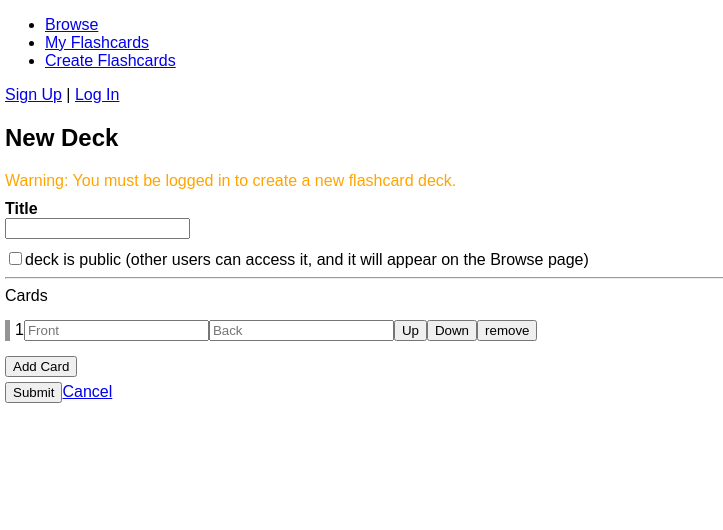
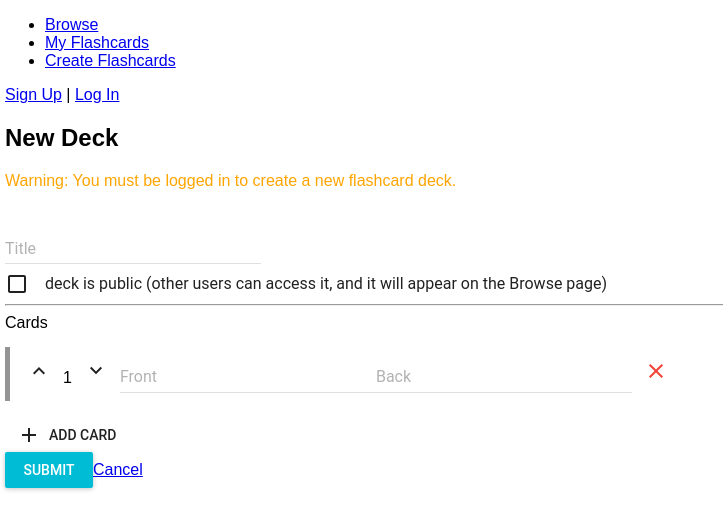
Before and after one commit to sequoian/flashcards, a React (Create React App) app in the folder react/: page /new in a window 1280 px wide. Shown: the top 530 px of the page, without its empty margins (0-723 px from the left). Built offline with nearby package versions, Linux system fonts and the light colour scheme.

Commit message:
material deck form

```diff
--- a/react/src/js/DeckForm.js
+++ b/react/src/js/DeckForm.js
@@ -1,6 +1,16 @@
 import React, { Component } from 'react'
 import {BackLinkHistory} from './HistoryLink'
 import LabeledInput from './LabeledInput'
+import RaisedButton from 'material-ui/RaisedButton'
+import TextField from 'material-ui/TextField'
+import Checkbox from 'material-ui/Checkbox'
+import FlatButton from 'material-ui/FlatButton'
+import IconButton from 'material-ui/IconButton'
+import ArrowUp from 'material-ui/svg-icons/hardware/keyboard-arrow-up'
+import ArrowDown from 'material-ui/svg-icons/hardware/keyboard-arrow-down'
+import Add from 'material-ui/svg-icons/content/add'
+import Remove from 'material-ui/svg-icons/navigation/close'
+import {red500} from 'material-ui/styles/colors'
 
 class DeckFormContainer extends Component {
   constructor(props) {
@@ -148,26 +158,22 @@ const DeckForm = ({title, is_public, cards, addCard, onSubmit, removeCard, handl
     <div className="errors">
       {error_msg}
     </div>
-    <LabeledInput
-      type="text"
+    <TextField
+      name="title"
+      floatingLabelText="Title"
       value={title}
-      name="title"
-      label="Title"
       onChange={handleTitleChange}
-      error={errors.title}
+      errorText={errors.title}
     />
+    <br />
     <div>
-      <input
-        type="checkbox"
-        id="is-public"
+      <Checkbox
+        label="deck is public (other users can access it, and it will appear on the Browse page)"
         name="is-public"
         value={is_public}
         checked={is_public}
-        onChange={handlePublicChange}
+        onCheck={handlePublicChange}
       />
-      <label htmlFor="is-public">
-        deck is public (other users can access it, and it will appear on the Browse page)
-      </label>
     </div>
     <hr />
     <div>Cards</div>
@@ -182,17 +188,17 @@ const DeckForm = ({title, is_public, cards, addCard, onSubmit, removeCard, handl
         error={errors.cards ? errors.cards[card.key] : null}
       />
     ))}
-    <button
-      type="button"
+    <FlatButton
+      label="Add Card"
       onClick={addCard}
-      className='cardBtn'>
-      Add Card
-    </button>
-    <button
-      type="button"
+      icon={<Add />}
+    />
+    <br />
+    <RaisedButton
+      label="Submit"
       onClick={onSubmit}
-    >Submit
-    </button>
+      primary={true}
+    />
     <BackLinkHistory
       to={cancelPath}
       value="Cancel"
@@ -205,23 +211,37 @@ const CardInput = ({card, index, handleCardChange, removeCard, moveCard, error})
     <div className="errors">
       {error}
     </div>
+    <IconButton
+      onClick={() => moveCard(index, 'up')}
+      disableTouchRipple={true}
+    >
+      <ArrowUp />
+    </IconButton>
     <span>{index + 1}</span>
-    <input
-      type="text"
-      placeholder="Front"
+    <IconButton
+      onClick={() => moveCard(index, 'down')}
+      disableTouchRipple={true}
+    >
+      <ArrowDown />
+    </IconButton>
+
+    <TextField
+      hintText="Front"
       value={card.front}
       onChange={(e) => handleCardChange(card.key, 'front', e.target.value)}
     />
-    <input
-      type="text"
-      placeholder="Back"
+    <TextField
+      hintText="Back"
       value={card.back}
       onChange={(e) => handleCardChange(card.key, 'back', e.target.value)}
     />
-    <button type="button" onClick={() => moveCard(index, 'up')}>Up</button>
-    <button type="button" onClick={() => moveCard(index, 'down')}>Down</button>
-    <button type="button" onClick={() => removeCard(card.key)}>remove</button>
-
+    <IconButton
+      onClick={() => removeCard(card.key)}
+      tooltip="remove"
+      tooltipPosition="top-center"
+    >
+      <Remove color={red500} />
+    </IconButton>
   </div>
 )
 
--- a/react/src/js/Login.js
+++ b/react/src/js/Login.js
@@ -1,7 +1,6 @@
 import React, { Component } from 'react'
 import {withRouter} from 'react-router-dom'
 import Auth from './Auth'
-import LabeledInput from './LabeledInput'
 import RaisedButton from 'material-ui/RaisedButton'
 import TextField from 'material-ui/TextField'
 
@@ -27,11 +26,10 @@ class LoginContainer extends Component {
     window.removeEventListener('keydown', this.handleKeyDown)
   }
 
-  handleChange(event, newValue) {
-    const {id, value} = event.target
-    console.log(event.target, newValue)
+  handleChange(event) {
+    const {name, value} = event.target
     this.setState({
-      [id]: newValue
+      [name]: value
     })
   }
 
@@ -115,7 +113,7 @@ const Login = ({email, password, handleChange, handleSubmit, errors, error_msg})
         {error_msg}
       </div>
       <TextField
-        id="email"
+        name="email"
         type="email"
         floatingLabelText="Email"
         floatingLabelFixed={true}
@@ -125,7 +123,7 @@ const Login = ({email, password, handleChange, handleSubmit, errors, error_msg})
       />
       <br />
       <TextField
-        id="password"
+        name="password"
         type="password"
         floatingLabelText="Password"
         floatingLabelFixed={true}
--- a/react/src/js/Signup.js
+++ b/react/src/js/Signup.js
@@ -1,7 +1,6 @@
 import React, { Component } from 'react'
 import {withRouter} from 'react-router-dom'
 import Auth from './Auth'
-import LabeledInput from './LabeledInput'
 import RaisedButton from 'material-ui/RaisedButton'
 import TextField from 'material-ui/TextField'
 
```
